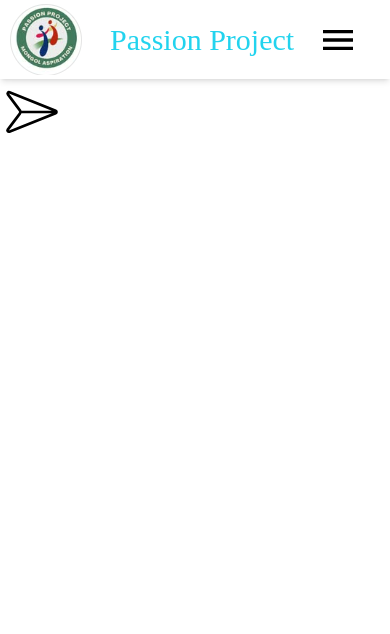
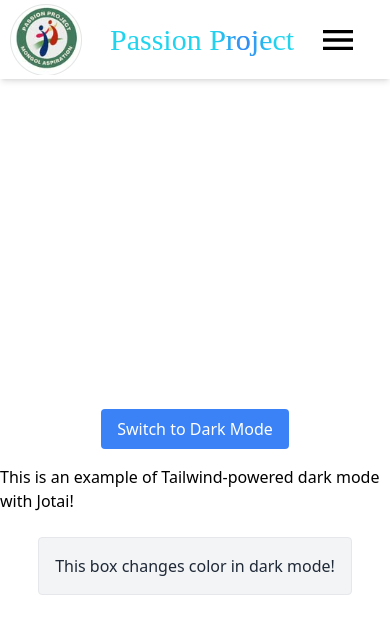
Before and after one commit to Sain-orshikh/PP_web, a React (Vite) app in the folder frontend/: page /project in a window 390 px wide. Shown: the top 634 px of the page. Built offline with nearby package versions, Linux system fonts and the light colour scheme; no server answers.

Commit message:
implemented basic dark mode

```diff
--- /dev/null
+++ b/frontend/src/components/ThemeAtom.js
@@ -0,0 +1,18 @@
+import { atomWithStorage } from "jotai/utils";
+import { atom } from "jotai";
+
+export const darkModeAtom = atomWithStorage("darkMode", false);
+
+export const darkModeWithEffectAtom = atom(
+  (get) => get(darkModeAtom),
+  (get, set) => {
+    const newMode = !get(darkModeAtom);
+    set(darkModeAtom, newMode);
+
+    if (newMode) {
+      document.documentElement.classList.add("dark");
+    } else {
+      document.documentElement.classList.remove("dark");
+    }
+  }
+);
--- a/frontend/src/pages/AboutPage.jsx
+++ b/frontend/src/pages/AboutPage.jsx
@@ -38,13 +38,13 @@ export function Spotlight({ size = 200, springOptions = { bounce: 0 } }) {
 
 export default function AboutPage() {
   return (
-    <div className="relative w-screen h-screen flex items-center justify-center bg-black text-black overflow-hidden">
+    <div className="relative w-screen h-screen flex items-center justify-center bg-black text-black overflow-hidden z-10">
       {/* Dark Overlay */}
       <div className="absolute inset-0 bg-black opacity-90 pointer-events-none" />
       {/* Spotlight Effect */}
       <Spotlight size={300} />
       {/* Content */}
-      <div className="z-10">
+      <div className="z-20">
         <img src="https://plus.unsplash.com/premium_photo-1683134240084-ba074973f75e?w=500&auto=format&fit=crop&q=60&ixlib=rb-4.0.3&ixid=M3wxMjA3fDB8MHxzZWFyY2h8Mnx8Y2FyfGVufDB8fDB8fHww" alt="Example" className="w-64 h-auto mb-4" />
         <h1 className="text-3xl font-bold">Dark Mode Spotlight Effect</h1>
       </div>
--- a/frontend/src/pages/HomePage.jsx
+++ b/frontend/src/pages/HomePage.jsx
@@ -32,6 +32,8 @@ import ProjectCard from "@/components/ProjectCard";
 import BlogCard from "@/components/BlogCard";
 import { useMutation, useQuery } from "@tanstack/react-query";
 import toast from "react-hot-toast";
+import { useAtom } from "jotai";
+import { darkModeAtom } from "@/components/ThemeAtom";
 
 function HomePage() {
 
@@ -93,6 +95,14 @@ function HomePage() {
     setScramble(!Scramble);
   }
 
+  const [isDarkMode, setDarkMode] = useAtom(darkModeAtom);
+
+  if (isDarkMode) {
+    document.documentElement.classList.add("dark");
+  } else {
+    document.documentElement.classList.remove("dark");
+  };
+
   const [notifyemail, setNotifyemail] = useState('');
 
   const {data:blogs} = useQuery({queryKey: ['blogs']});
@@ -121,7 +131,7 @@ function HomePage() {
 
   return (
     <>
-      <div className='flex flex-col w-full min-h-screen bg-gray-100'>
+      <div className='flex flex-col w-full min-h-screen bg-gray-100 dark:bg-red-300'>
         <div className="w-[90%] sm:w-[50%] mx-auto mt-12">
         <TextEffect
           per='char'
--- a/frontend/src/pages/ProjectPage.jsx
+++ b/frontend/src/pages/ProjectPage.jsx
@@ -1,20 +1,28 @@
-import { Magnetic } from '../components/ui/magnetic';
+import { useAtom } from "jotai";
+import { darkModeWithEffectAtom } from "../components/ThemeAtom.js";
 
-import ocean from "../assets/ocean.jpg";
-import paperairlplane from "../assets/paperairplane.png";
-import { CiPaperplane } from "react-icons/ci";
-
-function ProjectPage() {
+export default function App() {
+  const [isDarkMode, toggleDarkMode] = useAtom(darkModeWithEffectAtom);
 
   return (
-    <div className="w-full min-h-screen flex flex-col sm:flex-row">
-    <Magnetic>
-      <div>
-        Paper
+    <div className="min-h-screen flex flex-col items-center justify-center transition-colors duration-300 bg-white text-black dark:bg-gray-900 dark:text-white">
+      <button
+        onClick={toggleDarkMode}
+        className="px-4 py-2 rounded bg-blue-500 text-white dark:bg-blue-700 hover:bg-blue-600 dark:hover:bg-blue-800 transition-all"
+      >
+        {isDarkMode ? "Switch to Light Mode" : "Switch to Dark Mode"}
+      </button>
+
+      <p className="mt-4">
+        This is an example of Tailwind-powered dark mode with Jotai!
+      </p>
+
+      {/* Example of Tailwind dark mode classes */}
+      <div className="mt-6 p-4 border rounded bg-gray-100 dark:bg-gray-800 dark:border-gray-700">
+        <p className="text-gray-800 dark:text-gray-200">
+          This box changes color in dark mode!
+        </p>
       </div>
-    </Magnetic>
     </div>
   );
 }
-
-export default ProjectPage;
--- a/frontend/tailwind.config.js
+++ b/frontend/tailwind.config.js
@@ -2,7 +2,7 @@
 const plugin = require('tailwindcss/plugin');
 export default {
   purge: ['./index.html', './src/**/*.{vue,js,ts,jsx,tsx}'],
-  darkMode: true,
+  darkMode: "class",
   theme: {
     extend: {
       colors: {
```
